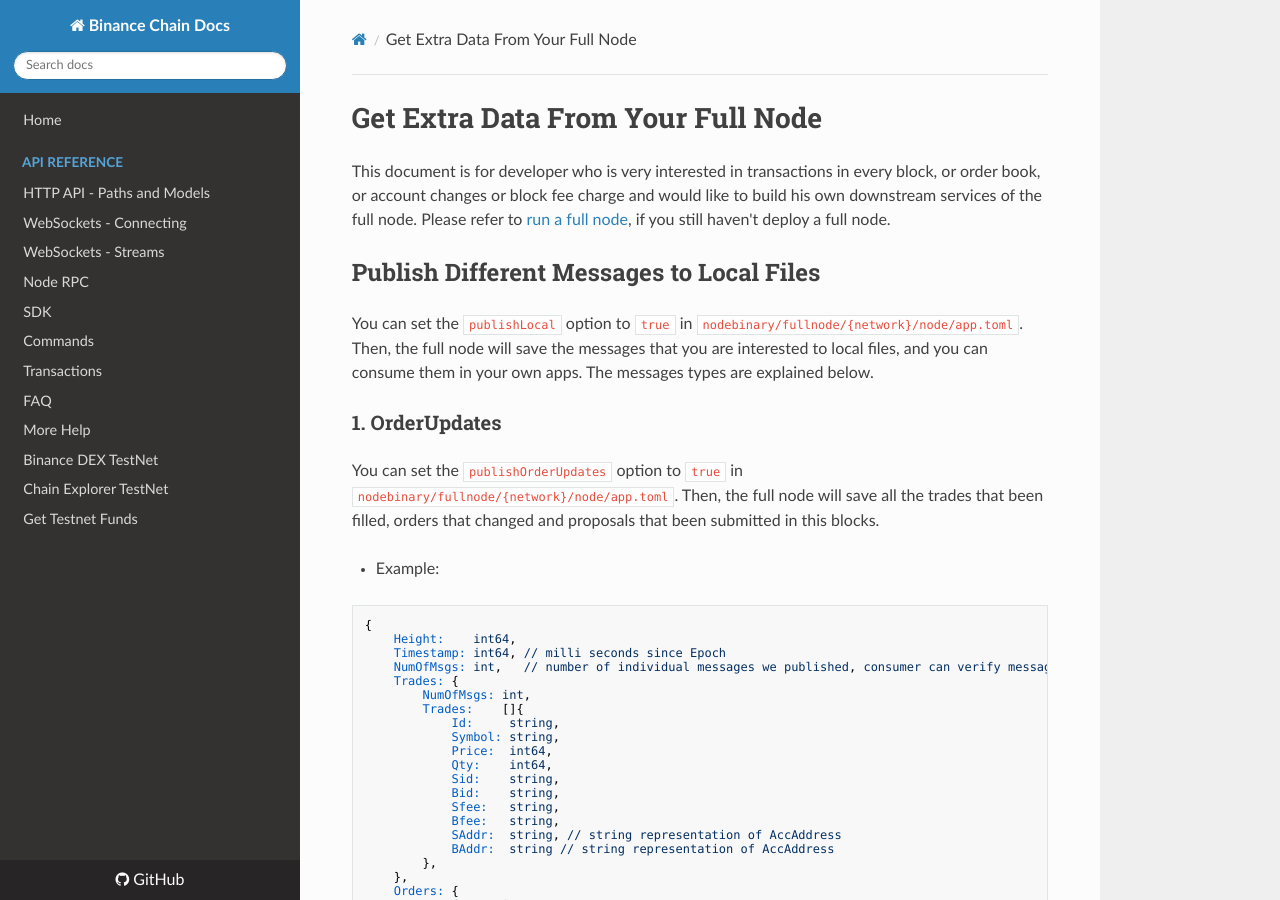
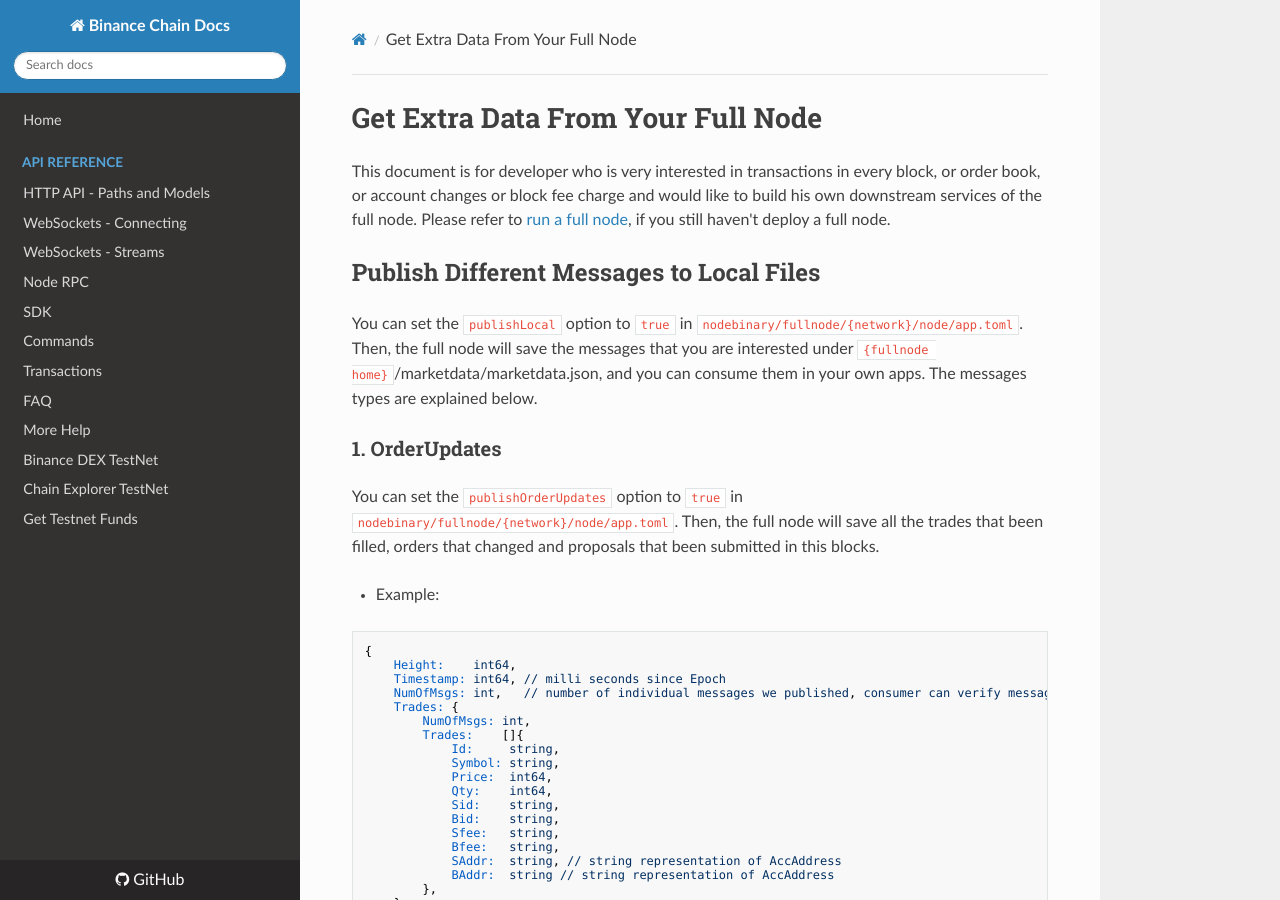
Before and after one commit to yash-sharma1/docs-site, an MkDocs documentation site: the page built from docs/workwith-node.md, in a window 1280 px wide and 900 px high. Built offline with MkDocs 1.6.1, drawn with Linux system fonts in a browser that asks for light colours; nearby versions of some CDN libraries.

Commit message:
edit docs based on review

```diff
--- a/docs/workwith-node.md
+++ b/docs/workwith-node.md
@@ -4,7 +4,7 @@
 
 ## Publish Different Messages to Local Files
 
-You can set  the  `publishLocal` option to `true` in `nodebinary/fullnode/{network}/node/app.toml`.  Then, the full node will save the messages that you are interested to local files, and you can consume them in your own apps. The messages types are explained below.
+You can set  the  `publishLocal` option to `true` in `nodebinary/fullnode/{network}/node/app.toml`.  Then, the full node will save the messages that you are interested under `{fullnode home}`/marketdata/marketdata.json, and you can consume them in your own apps. The messages types are explained below.
 
 ### 1. OrderUpdates
 You can set  the  `publishOrderUpdates` option to `true` in `nodebinary/fullnode/{network}/node/app.toml`.  Then, the full node will save all the trades that been filled, orders that changed and proposals that been submitted in this blocks.
```
